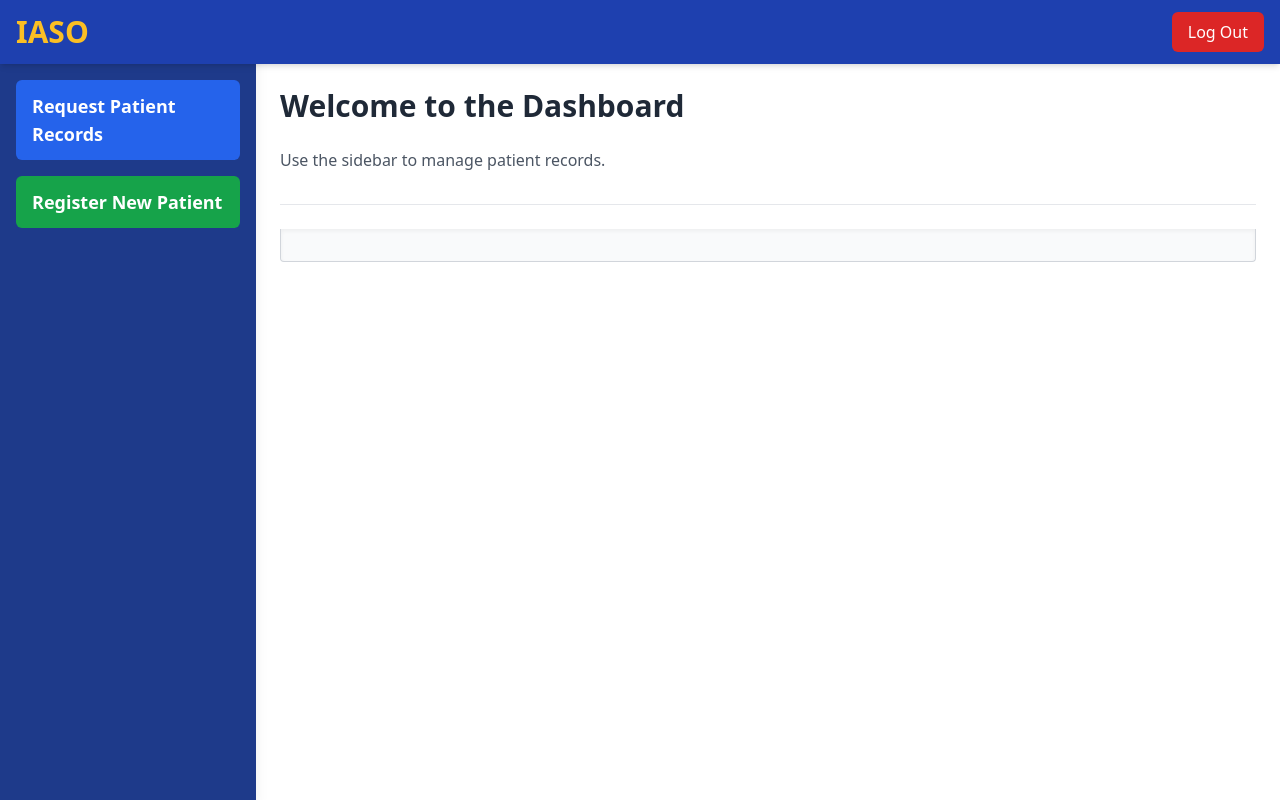
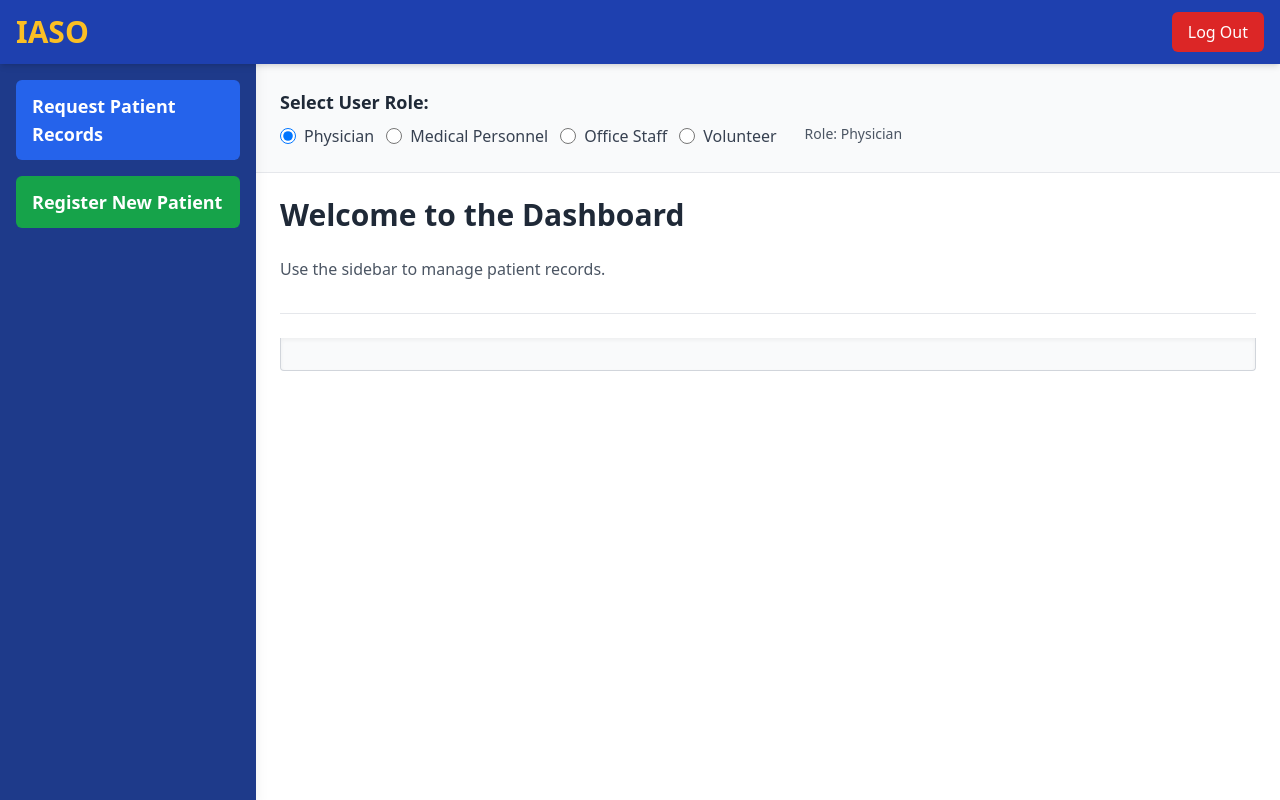
Before and after one commit to RyanReyes1/PIMS, a Flask app: page / in a window 1280 px wide. Run offline with Flask 3, Linux system fonts and the light colour scheme.

Commit message:
Patient Tab fix (and broken RBAC)
I only did this commit because the AI fixed the patient tab closing glitch. I originaly prompted the AI to implement RBAC, but what it gave me doesn't work. I am going to work on getting it working.

```diff
--- a/app.py
+++ b/app.py
@@ -1,4 +1,4 @@
-from flask import Flask, render_template, request, jsonify, redirect, url_for
+from flask import Flask, render_template, request, jsonify, redirect, url_for, session
 from markupsafe import Markup #if using an older version of Flask, use above line for Markup
 from config import Config
 
@@ -24,15 +24,42 @@ patients_db[1] = {
 }
 patient_id_counter = 1
 
+# --- RBAC Configuration ---
+ROLES = ['Physician', 'Medical Personnel', 'Office Staff', 'Volunteer']
+
+# Permission Matrix: Maps role to a list of fields they can see
+PERMISSION_MATRIX = {
+    'Physician': ['name', 'location', 'approved_visitors', 'identity', 'insurance', 'billing', 'restricted_visitation', 'full_chart'],
+    'Medical Personnel': ['name', 'location', 'approved_visitors', 'identity', 'insurance', 'billing', 'restricted_visitation', 'full_chart'],
+    'Office Staff': ['identity', 'insurance', 'billing'],
+    'Volunteer': ['name', 'location', 'approved_visitors', 'restricted_visitation']
+}
+
+# Add a function to check if the current user has access to a field
+def can_access_field(field_name):
+    current_role = session.get('user_role', 'Physician') # Default to Physician if not set
+    return field_name in PERMISSION_MATRIX.get(current_role, [])
+
+# Make can_access_field available in Jinja2 templates
+app.jinja_env.globals.update(can_access_field=can_access_field)
+# --- End RBAC Configuration ---
+
 
 @app.route('/')
 def index():
-    return render_template('index.html')
+    if 'user_role' not in session:
+        session['user_role'] = 'Physician' # Set default role on first load
+    return render_template('index.html', roles=ROLES, current_role=session['user_role'])
 
 @app.route('/logout')
 def logout():
-    # In a real app, this would clear session, etc.
+    session.pop('user_role', None) # Clear role on logout
     return redirect(url_for('index'))
+
+@app.route('/clear_dynamic_content', methods=['GET'])
+def clear_dynamic_content():
+    """Returns an empty div to clear the dynamic content area."""
+    return "<div class='p-4 text-gray-500 bg-gray-50 rounded'>Content cleared. Use the sidebar to continue.</div>"
 
 # HTMX Endpoints for Sidebar Actions
 
@@ -73,11 +100,12 @@ def register_new_patient_form():
 
 @app.route('/register_patient', methods=['POST'])
 def register_patient():
-    """Handles new patient registration."""
+    """Handles new patient registration and opens a new patient tab via OOB swap."""
     global patient_id_counter
     global patients_db
     patient_id_counter += 1
-    new_patient_id = patient_id_counter # Get the ID before creating the patient object
+    new_patient_id = patient_id_counter
+
     new_patient = {
         'id': new_patient_id,
         'name': request.form['name'],
@@ -95,11 +123,9 @@ def register_patient():
     tab_header_html = render_template('components/_new_patient_tab_header.html', patient=new_patient)
 
     # Generate the HTML for the new patient tab content (OOB swap)
+    # The _patient_tab.html rendering will now use the current session role to filter fields
     tab_content_html = render_template('components/_patient_tab.html', patient=new_patient)
 
-    # Construct the response with OOB swaps
-    # The primary swap will be the success message for #dynamic-content
-    # The OOB swaps will add the tab header and tab content to their respective containers.
     response_html = Markup(f"""
         <div class='p-4 text-green-700 bg-green-100 rounded'>Patient '{new_patient['name']}' registered successfully!</div>
 
@@ -110,20 +136,16 @@ def register_patient():
             {tab_content_html}
         </div>
         <script>
-            // HTMX will automatically swap the OOB content first.
-            // After the OOB swaps, we activate the new tab.
-            // This script runs after the entire HTMX response is processed.
             htmx.onLoad(function() {{
                 const newTabHeader = document.getElementById('tab-header-{new_patient_id}');
                 const newTabContent = document.getElementById('patient-tab-{new_patient_id}');
                 if (newTabHeader && newTabContent) {{
-                    // Deactivate all existing tabs
                     document.querySelectorAll('#patient-tab-content-area > div').forEach(div => div.classList.add('hidden'));
-                    document.querySelectorAll('#patient-tab-headers > button').forEach(btn => btn.classList.remove('bg-white', 'border-b-0', 'text-gray-900', 'hover:bg-gray-100'));
-                    btn.classList.add('bg-gray-200', 'text-gray-700', 'hover:bg-gray-300');
+                    document.querySelectorAll('#patient-tab-headers > button').forEach(btn => {{
+                        btn.classList.remove('bg-white', 'border-b-0', 'text-gray-900', 'hover:bg-gray-100');
+                        btn.classList.add('bg-gray-200', 'text-gray-700', 'hover:bg-gray-300');
+                    }});
 
-
-                    // Activate the newly created tab
                     newTabContent.classList.remove('hidden');
                     newTabHeader.classList.add('bg-white', 'border-b-0', 'text-gray-900', 'hover:bg-gray-100');
                     newTabHeader.classList.remove('bg-gray-200', 'text-gray-700', 'hover:bg-gray-300');
@@ -135,10 +157,6 @@ def register_patient():
     """)
     return response_html
 
-    # After registration, you might want to open a tab for the new patient
-    # For now, let's just clear the form or show a success message
-    #return "<div class='p-4 text-green-700 bg-green-100 rounded'>Patient registered successfully!</div>"
-
 
 @app.route('/request_emergency_access', methods=['GET'])
 def request_emergency_access_form():
@@ -149,7 +167,6 @@ def request_emergency_access_form():
 def submit_emergency_access():
     """Handles emergency access submission."""
     reason = request.form['reason']
-    # In a real app, this would trigger an alert or a workflow
     return f"<div class='p-4 text-orange-700 bg-orange-100 rounded'>Emergency access request submitted for reason: {reason}</div>"
 
 
@@ -160,12 +177,17 @@ def open_patient_tab(patient_id):
     """Opens a new tab for a patient."""
     patient = patients_db.get(patient_id)
     if patient:
+        # The _patient_tab.html rendering will now use the current session role to filter fields
         return render_template('components/_patient_tab.html', patient=patient)
     return "<div class='text-red-500 p-4'>Patient not found.</div>"
 
 @app.route('/edit_patient_section/<int:patient_id>/<string:field_name>', methods=['GET'])
 def edit_patient_section(patient_id, field_name):
     """Renders an editable input for a specific patient field."""
+    # Check permission for editing as well
+    if not can_access_field(field_name):
+        return "<div class='text-red-500 p-4'>Access denied to edit this field.</div>"
+
     patient = patients_db.get(patient_id)
     if patient and field_name in patient:
         current_value = patient[field_name]
@@ -176,10 +198,13 @@ def edit_patient_section(patient_id, field_name):
 @app.route('/update_patient_section/<int:patient_id>/<string:field_name>', methods=['POST'])
 def update_patient_section(patient_id, field_name):
     """Updates a patient field and re-renders the static display."""
+    # Check permission for updating
+    if not can_access_field(field_name):
+        return "<div class='text-red-500 p-4'>Access denied to update this field.</div>"
+
     patient = patients_db.get(patient_id)
     if patient and field_name in patient:
         new_value = request.form[f'edit-{field_name}']
-        # Handle boolean fields
         if field_name in ['restricted_visitation', 'full_chart']:
             patient[field_name] = (new_value == 'on')
         else:
@@ -203,14 +228,30 @@ def export_csv(patient_id):
     # In a real app, generate and return a CSV
     return f"<div class='p-4 text-indigo-700 bg-indigo-100 rounded'>Exporting CSV for Patient ID: {patient_id}...</div>"
 
-# ... (existing imports and code) ...
 
-@app.route('/clear_dynamic_content', methods=['GET'])
-def clear_dynamic_content():
-    """Returns an empty div to clear the dynamic content area."""
-    return "<div class='p-4 text-gray-500 bg-gray-50 rounded'>Content cleared. Use the sidebar to continue.</div>"
+# --- RBAC Role Switching Endpoint ---
+@app.route('/set_user_role', methods=['POST'])
+def set_user_role():
+    new_role = request.form.get('role')
+    if new_role in ROLES:
+        session['user_role'] = new_role
+        # Return a snippet that potentially triggers a client-side refresh or just confirms
+        return Markup(f"""
+            <span class='text-sm text-gray-600 ml-2'>Role updated to: {new_role}</span>
+            <script>
+                // Trigger re-render of all open tabs
+                const openTabIds = Array.from(document.querySelectorAll('#patient-tab-headers > button'))
+                                      .map(btn => btn.id.replace('tab-header-', ''));
+                openTabIds.forEach(id => {{
+                    const patientTabContent = document.getElementById('patient-tab-' + id);
+                    if (patientTabContent) {{
+                        htmx.trigger(patientTabContent, 'refreshContent');
+                    }}
+                }});
+            </script>
+        """)
+    return "<span class='text-sm text-red-500 ml-2'>Invalid role selected.</span>"
 
-# ... (rest of your app.py) ...
 
 if __name__ == '__main__':
     app.run(debug=True)
--- a/static/css/style.css
+++ b/static/css/style.css
@@ -554,6 +554,14 @@ video {
   display: none;
 }
 
+.visible {
+  visibility: visible;
+}
+
+.invisible {
+  visibility: hidden;
+}
+
 .static {
   position: static;
 }
@@ -594,6 +602,10 @@ video {
   z-index: 30;
 }
 
+.col-span-full {
+  grid-column: 1 / -1;
+}
+
 .mx-auto {
   margin-left: auto;
   margin-right: auto;
@@ -601,6 +613,10 @@ video {
 
 .-mb-px {
   margin-bottom: -1px;
+}
+
+.mb-2 {
+  margin-bottom: 0.5rem;
 }
 
 .mb-3 {
@@ -617,6 +633,10 @@ video {
 
 .ml-2 {
   margin-left: 0.5rem;
+}
+
+.ml-4 {
+  margin-left: 1rem;
 }
 
 .ml-64 {
@@ -657,6 +677,10 @@ video {
 
 .flex {
   display: flex;
+}
+
+.inline-flex {
+  display: inline-flex;
 }
 
 .table {
@@ -733,6 +757,10 @@ video {
 
 .justify-between {
   justify-content: space-between;
+}
+
+.gap-3 {
+  gap: 0.75rem;
 }
 
 .gap-6 {
@@ -990,6 +1018,10 @@ video {
   text-align: left;
 }
 
+.text-center {
+  text-align: center;
+}
+
 .font-sans {
   font-family: ui-sans-serif, system-ui, sans-serif, "Apple Color Emoji", "Segoe UI Emoji", "Segoe UI Symbol", "Noto Color Emoji";
 }
@@ -1124,6 +1156,10 @@ video {
   transition-duration: 150ms;
 }
 
+.duration-150 {
+  transition-duration: 150ms;
+}
+
 .duration-200 {
   transition-duration: 200ms;
 }
--- a/templates/layout.html
+++ b/templates/layout.html
@@ -23,6 +23,30 @@ Components:
 
     <!-- Main Content Area -->
     <div class="flex-1 flex flex-col pt-16 ml-64 bg-white shadow-lg overflow-hidden">
+        <div class="p-6 bg-gray-50 border-b border-gray-200"> {# Role Switcher Area #}
+            <h3 class="text-lg font-semibold text-gray-800 mb-2">Select User Role:</h3>
+            <div id="role-switcher" class="flex flex-wrap gap-3">
+                {% for role in roles %}
+                <label class="inline-flex items-center">
+                    <input type="radio" name="user_role_select" value="{{ role }}"
+                           class="form-radio h-4 w-4 text-blue-600 transition duration-150 ease-in-out"
+                           {% if role == current_role %}checked{% endif %}
+                           hx-post="{{ url_for('set_user_role') }}"
+                           hx-target="#role-status"
+                           hx-swap="innerHTML"
+                           hx-trigger="change"
+                           hx-vals="js:{role: this.value}"
+                           aria-label="Switch role to {{ role }}"
+                    >
+                    <span class="ml-2 text-gray-700">{{ role }}</span>
+                </label>
+                {% endfor %}
+                <span id="role-status" class="ml-4 text-sm text-gray-600">
+                    Role: {{ current_role }}
+                </span>
+            </div>
+        </div>
+
         <div id="dashboard-main-content" class="flex-1 overflow-auto p-6">
             <!-- Initial content or message -->
             <h1 class="text-3xl font-bold text-gray-800 mb-6">Welcome to the Dashboard</h1>
@@ -35,7 +59,7 @@ Components:
 
             <!-- Patient Tabs Area -->
             <div id="patient-tabs-container" class="mt-8 border-t border-gray-200 pt-6">
-                <div id="patient-tab-headers" class="flex flex-wrap border-b border-gray-300 -mb-px">
+                <div id="patient-tab-headers" class="flex flex-wrap border-b border-gray-300 -mb-px" role="tablist">
                     <!-- Tab headers will be appended here -->
                 </div>
                 <div id="patient-tab-content-area" class="bg-gray-50 p-4 border border-t-0 border-gray-300 rounded-b shadow-inner">
```
Also changed, not shown: templates/components/_patient_data_section.html (+10 -6 lines), templates/components/_patient_tab.html (+33 -2 lines), templates/components/_search_results.html (+15 -17 lines).
